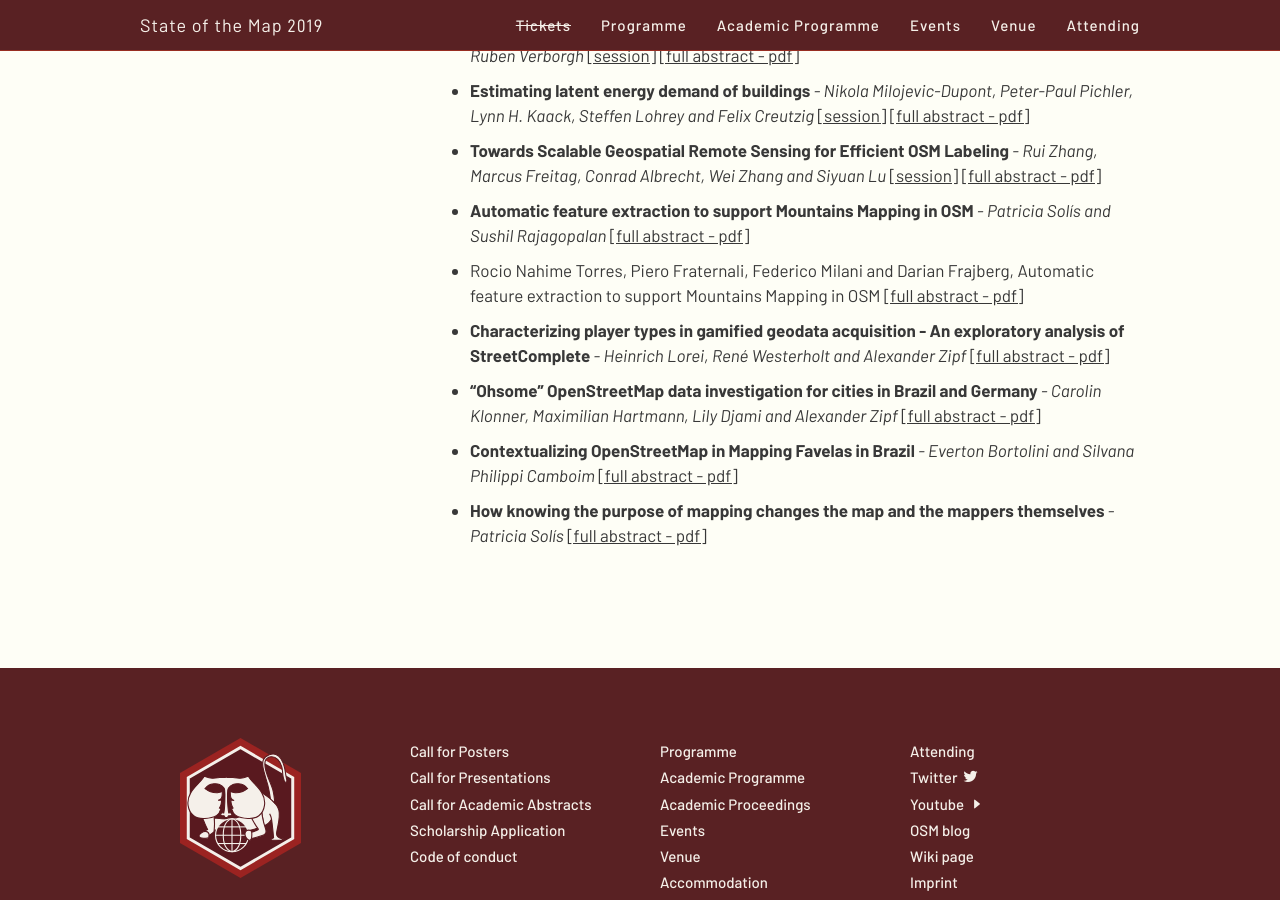
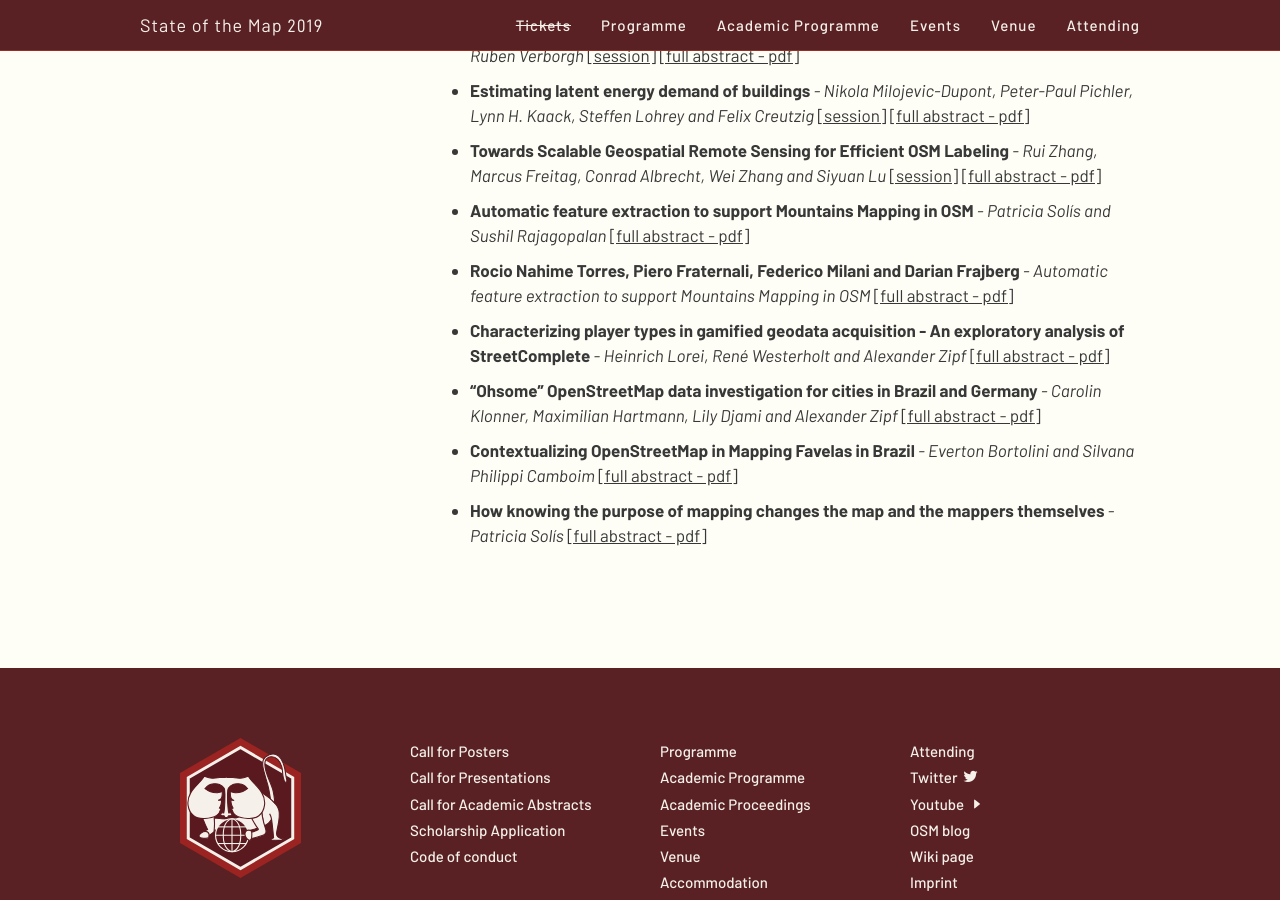
Before and after one commit to openstreetmap/stateofthemap-2019, a Jekyll site: the page built from academic_proceedings/index.html, in a window 1280 px wide and 900 px high, scrolled down 1103 px. Built offline with Jekyll 4.4.1, drawn with Linux system fonts in a browser that asks for light colours.

Commit message:
fix styling

```diff
--- a/academic_proceedings/index.html
+++ b/academic_proceedings/index.html
@@ -99,10 +99,8 @@
     <a href="https://doi.org/10.5281/zenodo.3387717">[full abstract - pdf]</a>
   </li>
   <li>
-    <span style="font-weight: bold"></span>
-    <span style="font-style: italic"></span>
-    Rocio Nahime Torres, Piero Fraternali, Federico Milani and Darian Frajberg,
-    Automatic feature extraction to support Mountains Mapping in OSM
+    <span style="font-weight: bold">Rocio Nahime Torres, Piero Fraternali, Federico Milani and Darian Frajberg</span>
+    <span style="font-style: italic"> - Automatic feature extraction to support Mountains Mapping in OSM</span>
     <a href="https://doi.org/10.5281/zenodo.3387719">[full abstract - pdf]</a>
   </li>
   <li>
```
